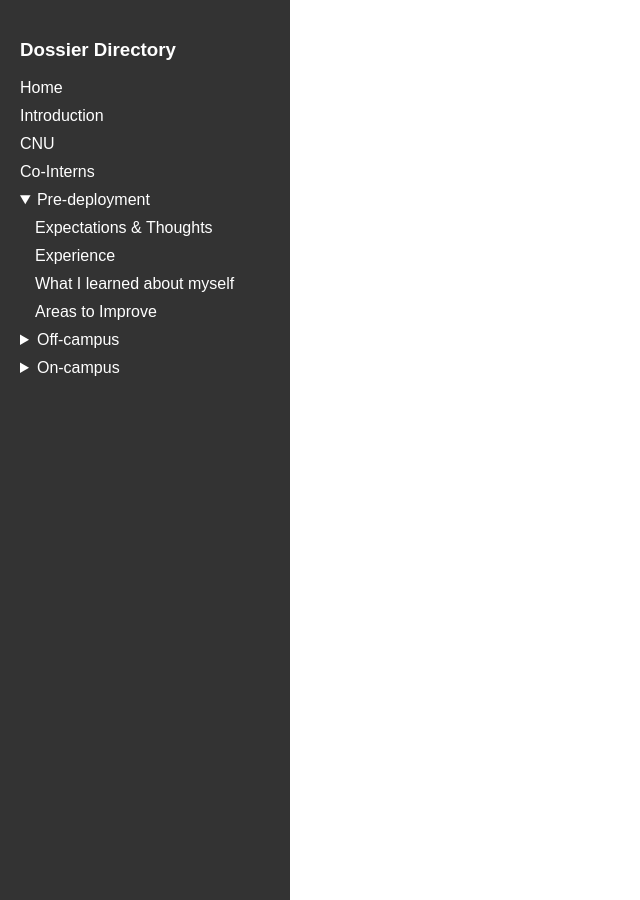
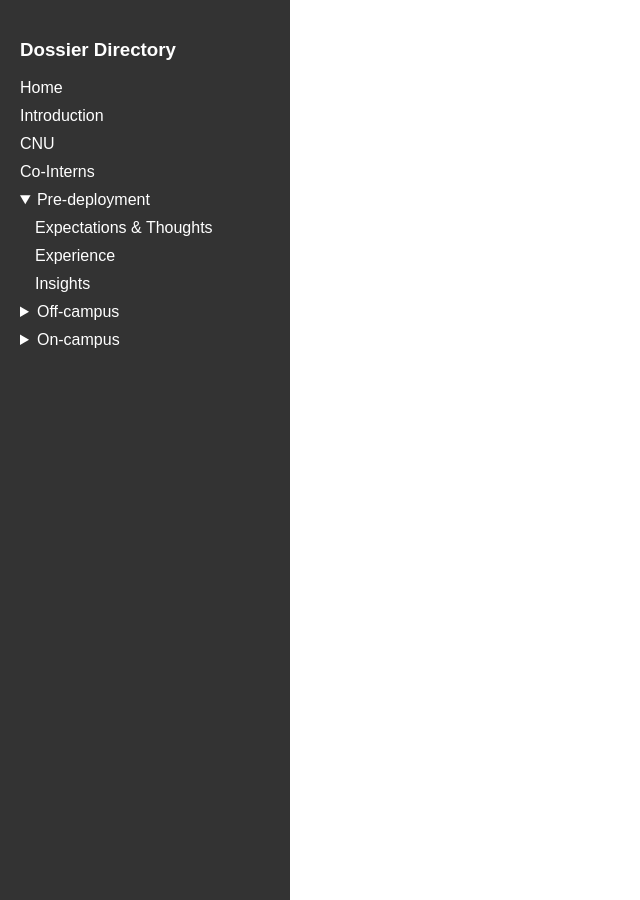
Before and after one commit to stevevevev/Diza.github.io, a Jekyll site: the page built from pre-deployment-learnings.md, in a window 1280 px wide. Shown: the whole page, without its empty margins (0-640 px from the left). Built offline with Jekyll 4.4.1, drawn with Linux system fonts in a browser that asks for light colours.

Commit message:
Update default.html

```diff
--- a/_layouts/default.html
+++ b/_layouts/default.html
@@ -23,8 +23,7 @@
       <div style="padding-left: 15px;">
         <a href="{{ '/pre-deployment-expectations.html' | relative_url }}">Expectations & Thoughts</a>
         <a href="{{ '/pre-deployment-experience.html' | relative_url }}">Experience</a>
-        <a href="{{ '/pre-deployment-learned.html' | relative_url }}">What I learned about myself</a>
-        <a href="{{ '/pre-deployment-improve.html' | relative_url }}">Areas to Improve</a>
+        <a href="{{ '/pre-deployment-learned.html' | relative_url }}">Insights</a>
       </div>
     </details>
 
@@ -34,8 +33,8 @@
         <a href="{{ '/off-campus-expectations.html' | relative_url }}">Thoughts & Expectations</a>
         <a href="{{ '/off-campus-first-day.html' | relative_url }}">First Day</a>
         <a href="{{ '/off-campus-first-class.html' | relative_url }}">First Class</a>
-        <a href="{{ '/off-campus-notable.html' | relative_url }}">Notable Experiences</a>
-        <a href="{{ '/off-campus-swot.html' | relative_url }}">Learnings (SWOT)</a>
+        <a href="{{ '/off-campus-journey.html' | relative_url }}">The Journey</a>
+        <a href="{{ '/off-campus-swot.html' | relative_url }}">Insights</a>
         <a href="{{ '/off-campus-appendix.html' | relative_url }}">Appendix</a>
       </div>
     </details>
@@ -46,8 +45,8 @@
         <a href="{{ '/on-campus-expectations.html' | relative_url }}">Thoughts & Expectations</a>
         <a href="{{ '/on-campus-first-day.html' | relative_url }}">First Day</a>
         <a href="{{ '/on-campus-first-class.html' | relative_url }}">First Class</a>
-        <a href="{{ '/on-campus-notable.html' | relative_url }}">Notable Experiences</a>
-        <a href="{{ '/on-campus-swot.html' | relative_url }}">Learnings (SWOT)</a>
+        <a href="{{ '/on-campus-journey.html' | relative_url }}">The Journey</a>
+        <a href="{{ '/on-campus-swot.html' | relative_url }}">Insights</a>
         <a href="{{ '/on-campus-appendix.html' | relative_url }}">Appendix</a>
       </div>
     </details>
```
